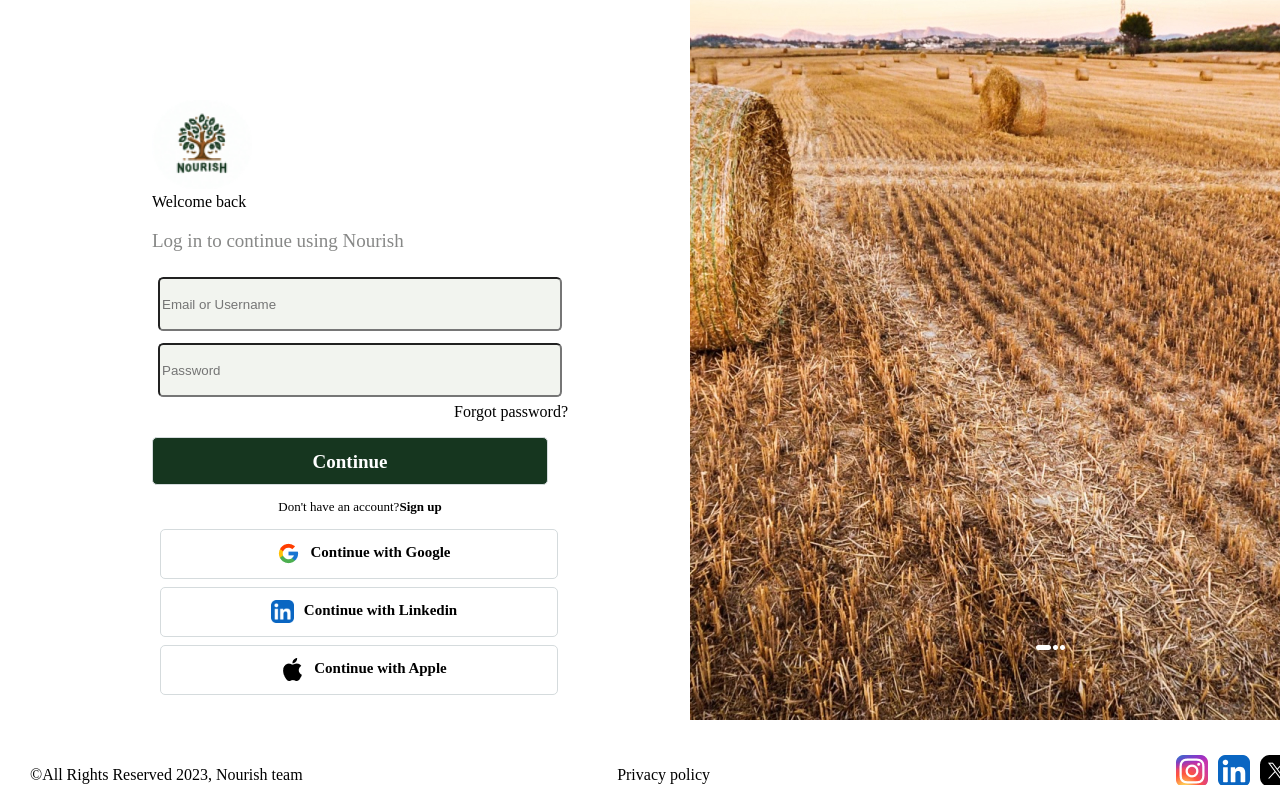
After one commit to KhidrHussein/Nourish, a Django app: page /login in a window 1280 px wide. The commit adds this page. Run offline with Django 4.2, Linux system fonts and the light colour scheme.

Commit message:
added the boilerplates for all authentication pages, and added the login page

```diff
--- a/base/templates/base/home.html
+++ b/base/templates/base/home.html
@@ -24,7 +24,7 @@
             <div class="text-wrapper"><a href="#">Blog</a></div>
           </div>
           <div class="div-wrapper"><div class="text-wrapper-3"><a href="#">Sign Up</a></div></div>
-          <div class="div-wrapper-2"><div class="text-wrapper-4"><a href="#">Log In</a></div></div>
+          <div class="div-wrapper-2"><div class="text-wrapper-4"><a href="{% url 'login' %}">Log In</a></div></div>
         </div>
         <div class="group">
           <div class="group-2">
--- /dev/null
+++ b/base/templates/base/login.html
@@ -0,0 +1,60 @@
+{% extends 'main.html' %}
+{% block content %}
+
+<body>
+    <div class="container">
+        <div class="login_main">
+            <div class="details_half">
+                <a href="{% url 'home' %}"><img src="/static/images/logo.png"  class="nourish-logo"/></a
+                <h1 class="header">Welcome back</h1>
+                <h3 class="sub-header">Log in to continue using Nourish</h3>
+                <form method="post" action="{% url 'login' %}">
+                    {% csrf_token %}
+                    <div>
+                        <input type="text" placeholder="Email or Username" name="email" class="credentials" required>
+                    </div>
+                    <div style="padding-bottom: 1em;">
+                        <input type="password" placeholder="Password" name="password" class="credentials" required>
+                        <a href="#" class="f-pass">Forgot password?</a>
+                    </div>
+                    <div>
+                        <button type="submit" style="border-radius: 5px;
+                        background: #16361F;">
+                        <a style="color: #FFF; font-family: Visby Round CF; font-size: 19px;
+                        font-style: normal;
+                        font-weight: 600;
+                        display: flex;
+                        justify-content: center;
+                        line-height: 100%;">Continue</a></button>
+                        <p style="color: #000;
+                        font-family: Visby Round CF;
+                        font-size: 13px;
+                        font-style: normal;
+                        font-weight: 300;
+                        line-height: 140%; "><a href="#" class="no-acc-p">Don't have an account?
+                            <span class="su"> Sign up</span></a></p>
+                    </div>
+                    <div class="login_option">
+                        <a href="#" type="button" class="login_option_text">
+                            <img src="/static/images/flat-color-icons_google.png" class="logo">Continue with Google</img></a>
+                    </div>
+                    <div class="login_option">
+                        <a href="#" type="button" class="login_option_text">
+                            <img src="/static/images/linkedin.png" class="logo">Continue with Linkedin</img></a>
+                    </div>
+                    <div class="login_option">
+                        <a href="#" type="button" class="login_option_text">
+                            <img src="/static/images/bi_apple.png" class="logo">Continue with Apple</img></a>
+                    </div>
+
+                </form>
+            </div>
+            <div class="img_half">
+                <img src="/static/images/login_img.jpg" />
+            </div>
+        </div>
+        {% include 'base/login_footer.html' %}
+    </div>
+</body>
+
+{% endblock %}
--- /dev/null
+++ b/base/templates/base/login_footer.html
@@ -0,0 +1,20 @@
+{% extends 'main.html' %}
+
+{% block content %}
+
+<div class="login_footer">
+    <span class="footer-start-element">
+        <!-- <img src="/static/images/copyright.jpg" /> -->
+        <p>&copy;All Rights Reserved 2023, Nourish team</p>
+    </span>
+    <span class="footer-center-element">
+        <p>Privacy policy</p>
+    </span>
+    <span class="footer-end-element">
+        <a href="#" style="padding: 5px;"><img src="/static/images/ig.jpg" /></a>
+        <a href="#" style="padding: 5px;"><img src="/static/images/linkedin.png" /></a>
+        <a href="#" style="padding: 5px;"><img src="/static/images/x.png" /></a>
+    </span>
+</div>
+
+{% endblock %}
--- a/base/views.py
+++ b/base/views.py
@@ -15,19 +15,22 @@ def home(request):
 def loginPage(request):
     page = 'login'
 
-    if request.user.is_authenticated:
-        return redirect('home')
+    # if request.user.is_authenticated:
+    #     return redirect('home')
 
     if request.method == 'POST':
-        username = request.POST.get('username').lower()
+        username_or_email = request.POST.get('email').lower()
         password = request.POST.get('password')
 
-        try:
-           user = User.objects.get(username=username)
-        except:
-            messages.error(request, 'User does not exist')
+        # try:
+        #    user = User.objects.get(username=username)
+        # except:
+        #     messages.error(request, 'User does not exist')
 
-        user = authenticate(request, username=username, password=password)
+        if '@' in username_or_email:
+            user = authenticate(request, email=username_or_email, password=password)
+        else:
+            user = authenticate(request, username=username_or_email, password=password)
 
         if user is not None:
             login(request, user)
@@ -37,7 +40,7 @@ def loginPage(request):
 
 
     context = {'page': page}
-    return render(request, 'base/login_register.html', context)
+    return render(request, 'base/login.html', context)
 
 
 def registerPage(request):
--- a/static/styles/style.css
+++ b/static/styles/style.css
@@ -2110,3 +2110,167 @@ a:hover {
 a:visited {
     color: inherit; /* Use the default text color for visited links */
 }
+
+/* SELF GENERATED CODE */
+
+body {
+  margin: 0;
+}
+
+.container {
+  overflow: hidden;
+}
+
+.details_half {
+  display: flex;
+  width: 50fr;
+  height: 95vh;
+  padding: 100px 162px 524px 162px;
+  flex-direction: column;
+  align-items: flex-start;
+  flex-shrink: 0;
+  z-index: 0;
+}
+
+.img_half {
+  display: flex;
+  width: 50vw;
+  height: 100%;
+  flex-direction: column;
+  justify-content: flex-end;
+  align-items: center;
+  flex-shrink: 0;
+  margin-right: -5em;
+}
+
+.login_footer {
+  display: flex;
+  width: 1440px;
+  height: 5px;
+  top: 0;
+  padding: 30px;
+  flex-shrink: 0;
+  background: #FFF;
+  z-index: 0;
+}
+
+.login_main {
+  display: flex;
+  overflow: hidden;
+  border: 0;
+  justify-content: center;
+  height: 90vh;
+  width: 100vw;
+}
+
+.nourish-logo {
+  width: 100px;
+  height: 89px;
+  padding: 0;
+  margin: 0;
+  flex-shrink: 0;
+}
+
+.logo {
+  display: flex;
+  width: 23px;
+  height: 23px;
+  flex-shrink: 0;
+  margin-left: 10px;
+  margin-right: 10px;
+  }
+
+.header {
+  color: #000;
+  font-family: Visby Round CF;
+  font-size: 23px;
+  font-style: normal;
+  font-weight: 400;
+  margin-bottom: 0;
+  padding: 0;
+}
+
+.sub-header {
+  color: #878887;
+  font-family: Visby Round CF;
+  font-size: 19px;
+  font-style: normal;
+  font-weight: 500;
+}
+
+.login_option {
+  display: flex;
+  width: 396px;
+  height: 48px;
+  flex-shrink: 0;
+  border-radius: 5px;
+  border: 1px solid #D5DBDD;
+  background: #FFF;
+  justify-content: center;
+  margin: 8px;
+}
+
+button {
+  width: 396px;
+  height: 48px;
+  flex-shrink: 0;
+  border-radius: 5px;
+  border: 1px solid #D5DBDD;
+  background: #FFF;
+}
+
+.login_option_text {
+  display: flex;
+  color: #000;
+  font-family: Visby Round CF;
+  font-size: 15px;
+  font-style: normal;
+  font-weight: 600;
+  line-height: 140%;
+  margin-top: 12px;
+}
+
+.su {
+  color: #000;
+  font-family: Visby Round CF;
+  font-size: 13px;
+  font-style: normal;
+  font-weight: 900;
+  line-height: 140%;
+}
+
+.no-acc-p {
+  display: flex;
+  justify-content: center;
+}
+
+.f-pass {
+  display: flex;
+  justify-content: end;
+}
+
+.credentials {
+  width: 396px;
+  height: 48px;
+  flex-shrink: 0;
+  margin: 6px;
+  background-color: #8497651A;
+  border-radius: 0.4em;
+}
+
+.footer-start-element {
+  display: flex;
+  width: 33vw;
+}
+
+.footer-center-element {
+  display: flex;
+  width: 33vw;
+  justify-content: center;
+}
+
+.footer-end-element {
+  display: flex;
+  width: 33vw;
+  justify-content: end;
+}
```
Also changed, not shown: base/templates/base/login_register.html (added, +71 -0 lines), db.sqlite3, static/images/Desktop - 17.png (added), static/images/bi_apple.png (added), static/images/copyright.jpg (added), static/images/flat-color-icons_google.png (added), static/images/ig.jpg (added), static/images/linkedin.png (added), static/images/login_img.jpg (added), static/images/logo.png (renamed from static/images/image 17.png), static/images/logos_facebook.png (added), static/images/x.png (added).
